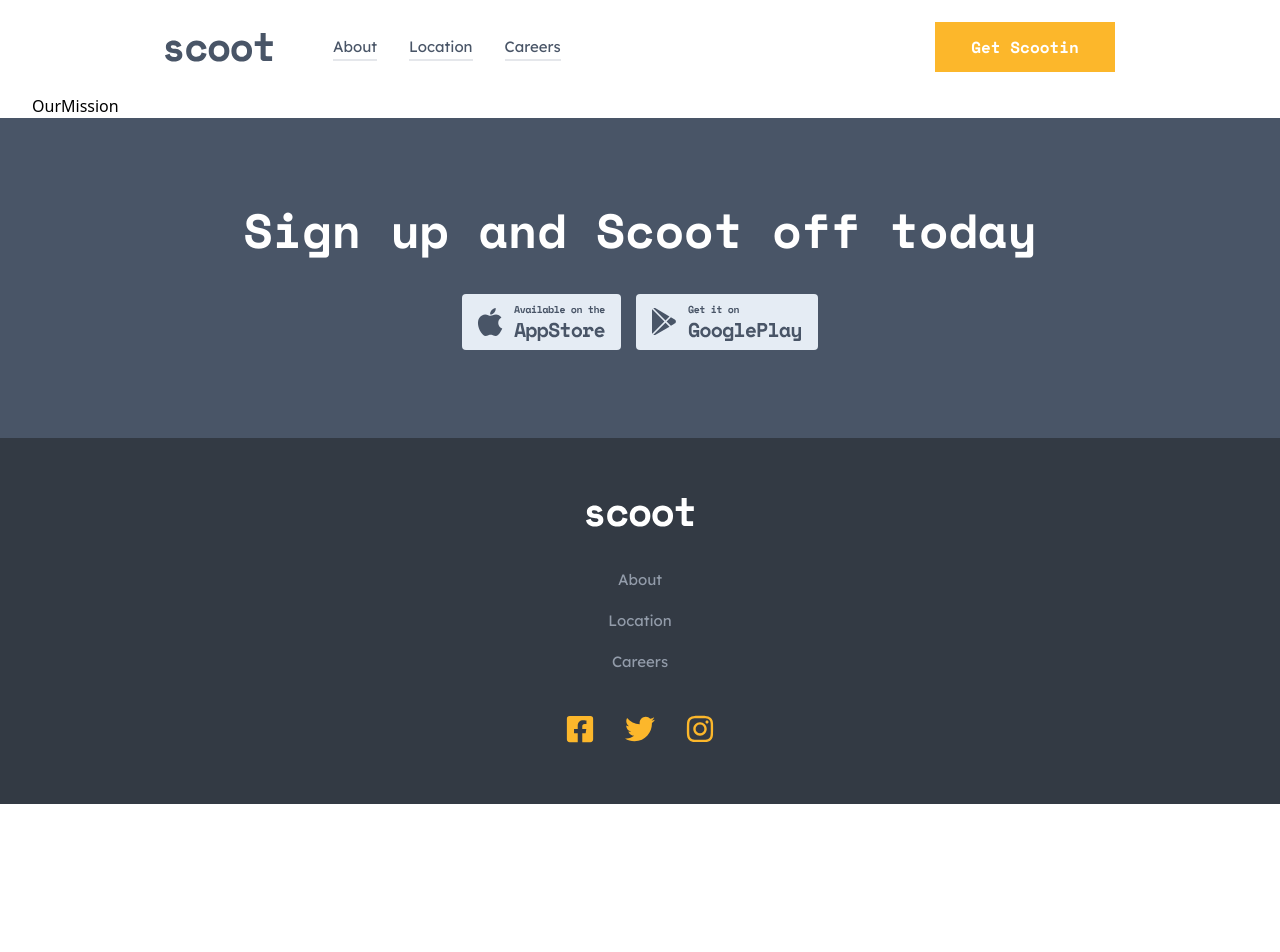
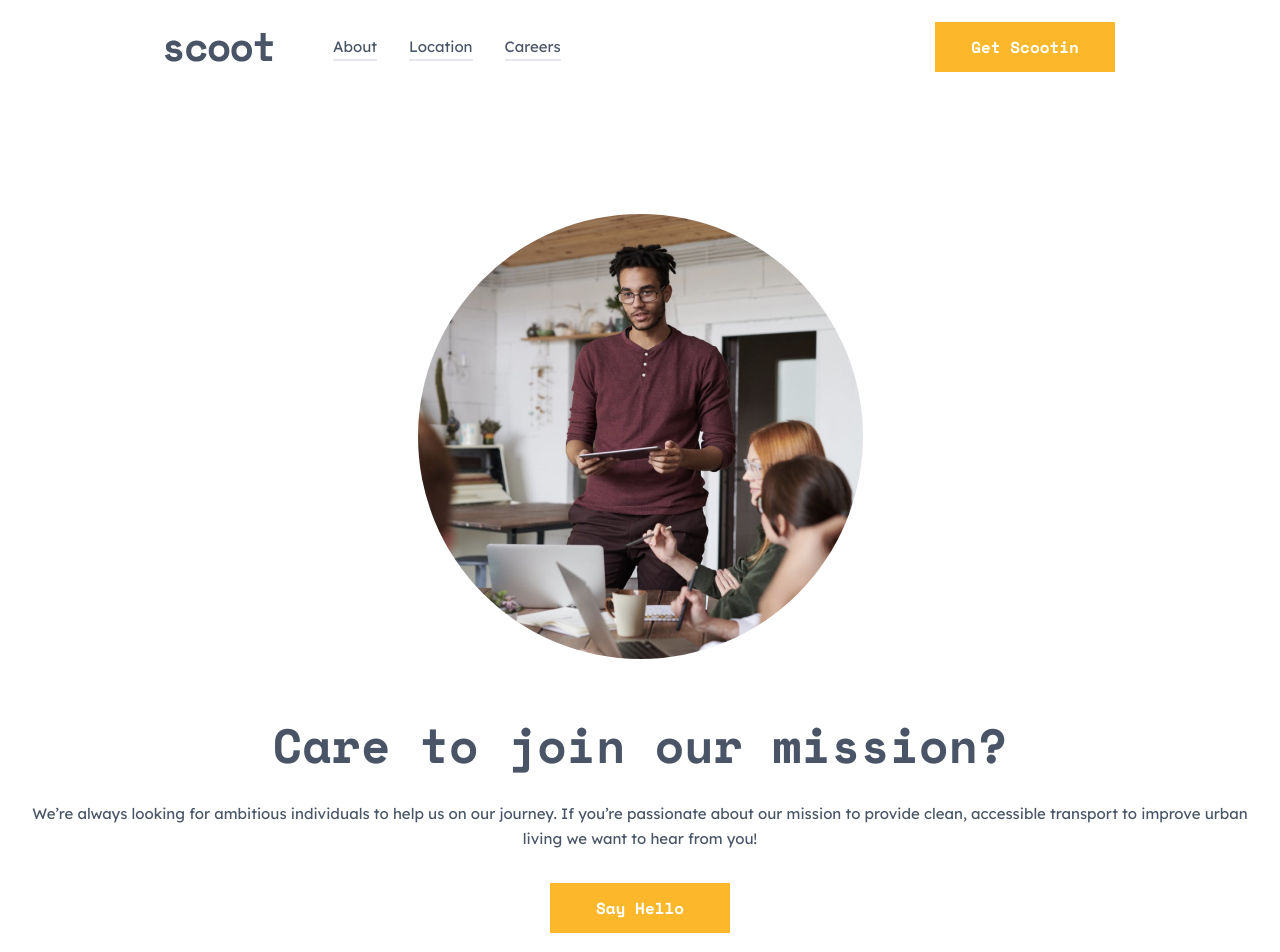
Before and after one commit to Azimsher07/scoot, a React (Vite) app: page /careers in a window 1280 px wide. Shown: the top 952 px of the page. Before the commit the page ends 804 px from the top, so only its background shows below. Built offline with nearby package versions, Linux system fonts and the light colour scheme.

Commit message:
our missions | our things finish

```diff
--- a/src/components/pages/CareersComponent/ourMission/OurMission.jsx
+++ b/src/components/pages/CareersComponent/ourMission/OurMission.jsx
@@ -1,5 +1,21 @@
 import React from "react";
+import manImg from "/images/otherPages/CareersImages/man.png";
+import { Button, Heading2, Paragraph } from "../../../common";
 
 export const OurMission = () => {
-  return <div>OurMission</div>;
+  return (
+    <div>
+      <div className="py-[120px] dfCol dfCenter text-center gap-[32px]">
+        <img src={manImg} className="rounded-full mb-[30px]" alt="man" />
+        <Heading2>Care to join our mission?</Heading2>
+        <Paragraph>
+          We’re always looking for ambitious individuals to help us on our
+          journey. If you’re passionate about our mission to provide clean,
+          accessible transport to improve urban living we want to hear from you!
+        </Paragraph>
+        <Button>Say Hello</Button>
+      </div>
+
+    </div>
+  );
 };
--- a/src/pages/Careers/Careers.jsx
+++ b/src/pages/Careers/Careers.jsx
@@ -1,11 +1,14 @@
 import React from "react";
 import { OurMission } from "../../components/pages/CareersComponent";
+import { OurThings } from "../../components/common";
 
 export const Careers = () => {
   return (
     <section>
       <div className="smPadding">
         <OurMission />
+        <OurThings>Why join us?</OurThings>
+
       </div>
     </section>
   );
```
Also changed, not shown: public/images/otherPages/careerHero.png (added), public/images/otherPages/careerHeroBig.png (added).
